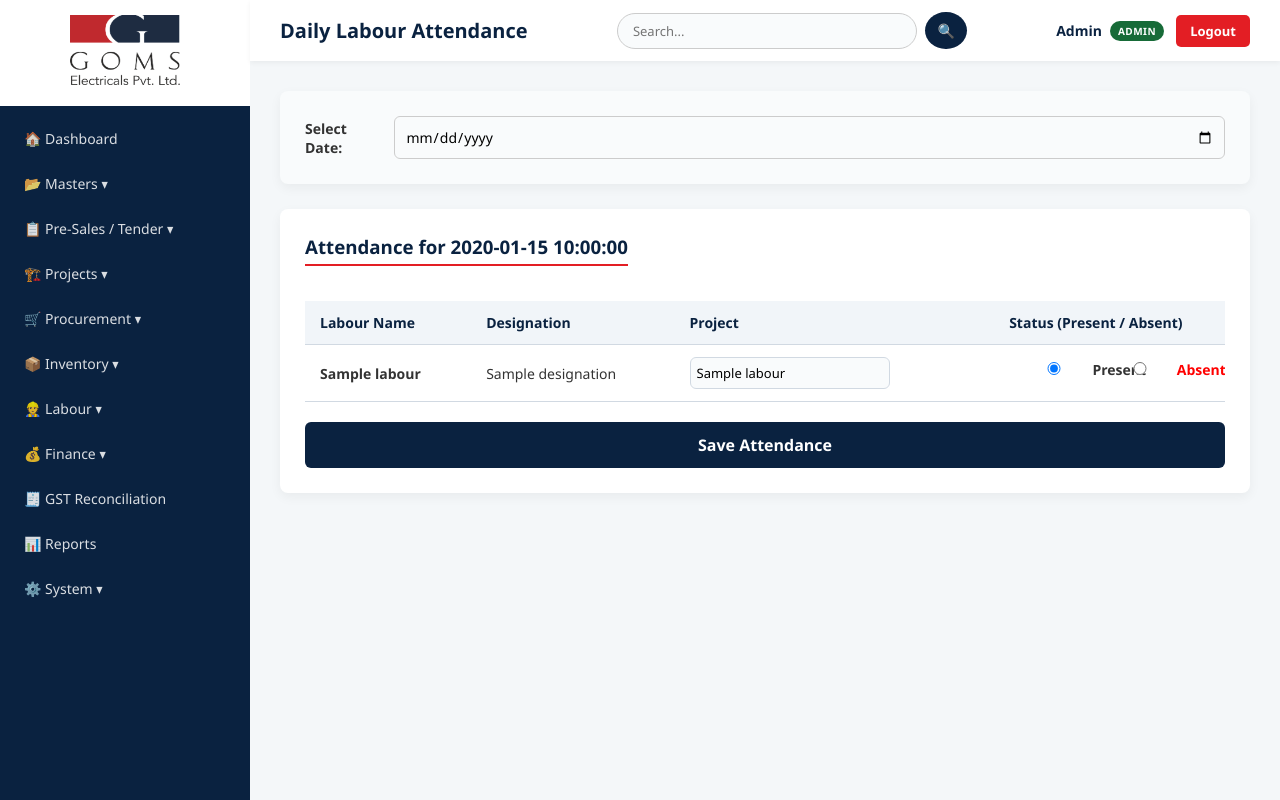
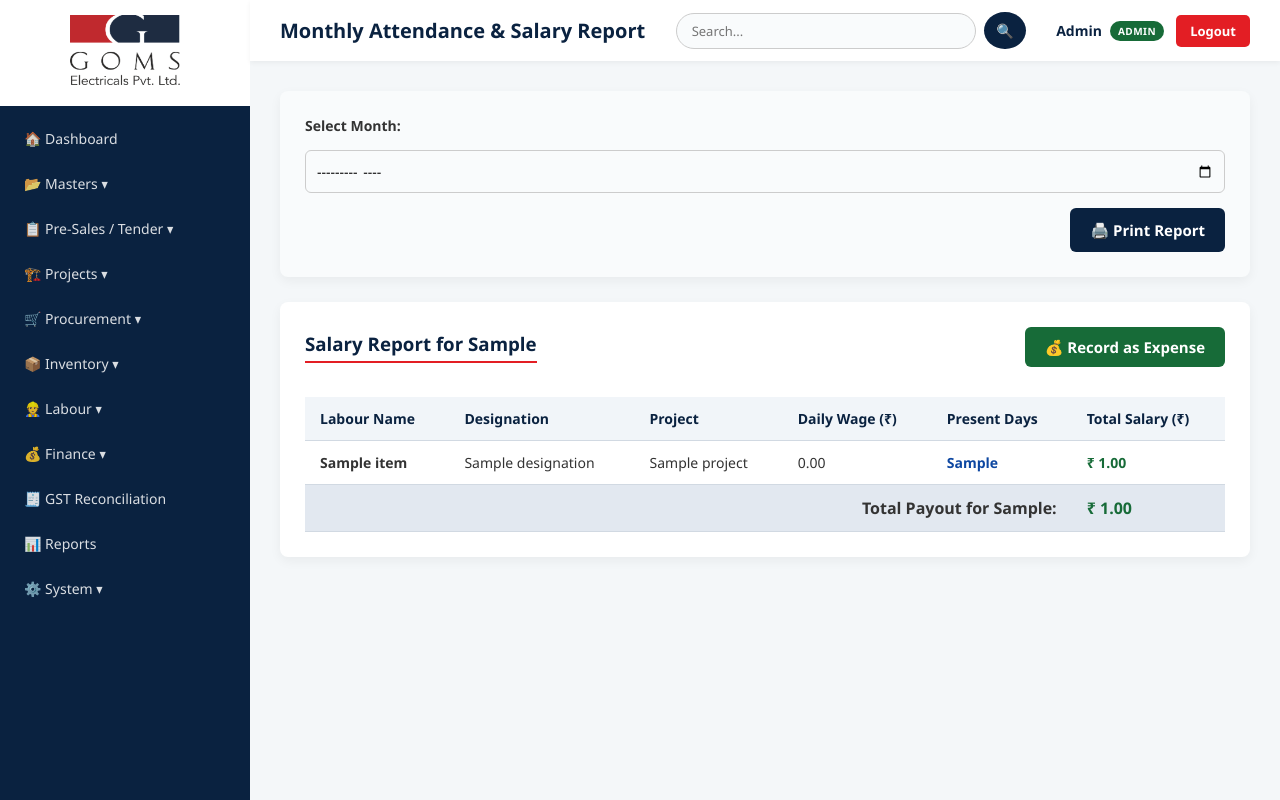
Before and after one commit to Thileepanas/goms-erp, a Flask app: template templates/attendance.html in a window 1280 px wide. Run offline with Flask 3, Linux system fonts and the light colour scheme; a user stored in the database is signed in; tables that the repository leaves empty hold one stand-in row (values such as "Sample post"); the template is opened without the code that fills it: most values are stand-ins (such as "Sample title", 1, 10 or a date in 2020).

Commit message:
Refactor attendance page to salary report layout

```diff
--- a/templates/attendance.html
+++ b/templates/attendance.html
@@ -1,20 +1,30 @@
 {% extends "base.html" %}
-{% block title %}Mark Attendance{% endblock %}
-{% block page_title %}Daily Labour Attendance{% endblock %}
+{% block title %}Salary Report{% endblock %}
+{% block page_title %}Monthly Attendance & Salary Report{% endblock %}
 
 {% block content %}
 <div class="card no-print" style="background: #f9fbfc;">
-    <form method="GET" style="display: flex; gap: 15px; align-items: center;">
-        <label style="margin: 0; font-weight: bold;">Select Date:</label>
-        <input type="date" name="date" value="{{ selected_date }}" onchange="this.form.submit()" style="padding: 10px; border-radius: 6px; border: 1px solid #ccc;">
+    <form method="GET" style="display: flex; gap: 15px; align-items: center; flex-wrap: wrap;">
+        <label style="margin: 0; font-weight: bold;">Select Month:</label>
+        <input type="month" name="month" value="{{ selected_month }}" onchange="this.form.submit()" style="padding: 10px; border-radius: 6px; border: 1px solid #ccc;">
+        <button onclick="window.print()" type="button" class="btn" style="margin-left: auto; background: #0a2240;">🖨️ Print Report</button>
     </form>
 </div>
 
-<form method="POST">
-    <input type="hidden" name="attendance_date" value="{{ selected_date }}">
 <div class="card">
-        <!-- FIX: Date Format applied -->
-        <h3>Attendance for {{ selected_date | dateformat }}</h3>
+    <div style="display: flex; justify-content: space-between; align-items: center; margin-bottom: 15px;">
+        <h3 style="margin: 0;">Salary Report for {{ selected_month }}</h3>
+
+        <!-- NEW: Pay Salary Button -->
+        {% if report_data and ns.total_payout > 0 %}
+        <form method="POST" action="{{ url_for('pay_labour_salary') }}" onsubmit="return confirm('Save this total amount as an Expense in Accounts?');">
+            <input type="hidden" name="month" value="{{ selected_month }}">
+            <input type="hidden" name="total_amount" value="{{ ns.total_payout }}">
+            <button type="submit" class="btn" style="background: #176b38; padding: 10px 20px;">💰 Record as Expense</button>
+        </form>
+        {% endif %}
+    </div>
+
     <div class="table-wrap">
         <table>
             <thead>
@@ -22,36 +32,34 @@
                     <th>Labour Name</th>
                     <th>Designation</th>
                     <th>Project</th>
-                        <th style="text-align: center;">Status (Present / Absent)</th>
+                    <th>Daily Wage (₹)</th>
+                    <th>Present Days</th>
+                    <th>Total Salary (₹)</th>
                 </tr>
             </thead>
             <tbody>
-                    {% for l in labours %}
-                    {% set current_status = att_dict.get(l['id']|string) %}
+                {% set ns = namespace(total_payout=0) %}
+                {% for item in report_data %}
+                    {% set ns.total_payout = ns.total_payout + (item.total_salary or 0) %}
                 <tr>
-                        <td><strong>{{ l['labour_name'] }}</strong></td>
-                        <td>{{ l['designation'] or '-' }}</td>
-                        <td>
-                            <input type="text" name="project_{{ l['id'] }}" value="{{ current_status['project_name'] if current_status else (l['project_name'] or '') }}" placeholder="Project Name" style="padding: 6px; font-size: 13px; width: 100%; max-width: 200px;">
-                        </td>
-                        <td style="text-align: center; white-space: nowrap;">
-                            <label style="display: inline-block; margin-right: 15px; cursor: pointer;">
-                                <input type="radio" name="status_{{ l['id'] }}" value="Present" {% if current_status and current_status['status'] == 'Present' %}checked{% elif not current_status %}checked{% endif %}> Present
-                            </label>
-                            <label style="display: inline-block; cursor: pointer; color: red;">
-                                <input type="radio" name="status_{{ l['id'] }}" value="Absent" {% if current_status and current_status['status'] == 'Absent' %}checked{% endif %}> Absent
-                            </label>
-                        </td>
+                    <td><strong>{{ item.name }}</strong></td>
+                    <td>{{ item.designation or '-' }}</td>
+                    <td>{{ item.project or '-' }}</td>
+                    <td>{{ (item.wage or 0) | inr }}</td>
+                    <td style="font-weight: bold; color: #0d47a1;">{{ item.present_days }}</td>
+                    <td style="font-weight: bold; color: #176b38;">₹ {{ (item.total_salary or 0) | inr }}</td>
                 </tr>
                 {% else %}
-                    <tr><td colspan="4" style="text-align: center;">No labourers added yet. Please add labour first.</td></tr>
+                <tr><td colspan="6" style="text-align: center;">No data found for this month.</td></tr>
                 {% endfor %}
             </tbody>
+            <tfoot>
+                <tr style="background: #e2e8f0;">
+                    <td colspan="5" style="text-align: right; font-weight: bold; font-size: 16px;">Total Payout for {{ selected_month }}:</td>
+                    <td style="font-weight: bold; font-size: 16px; color: #176b38;">₹ {{ ns.total_payout | inr }}</td>
+                </tr>
+            </tfoot>
         </table>
     </div>
-        {% if labours %}
-        <button type="submit" class="btn" style="margin-top: 20px; width: 100%; font-size: 16px; padding: 12px;">Save Attendance</button>
-        {% endif %}
 </div>
-</form>
 {% endblock %}
```
Lines whose indentation alone changed are shown as unchanged.
